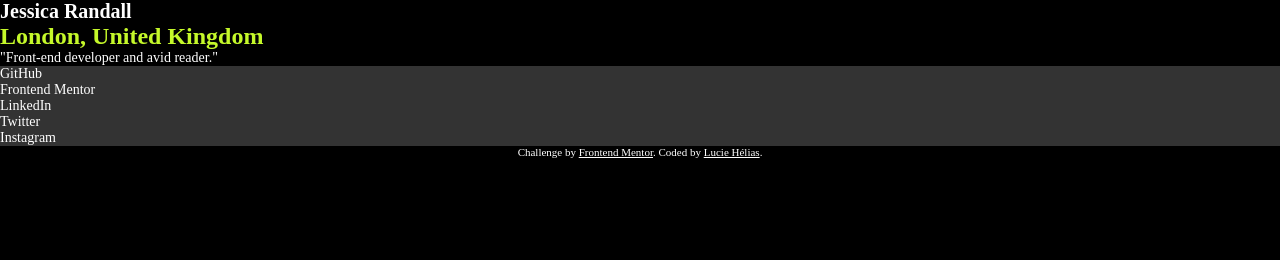
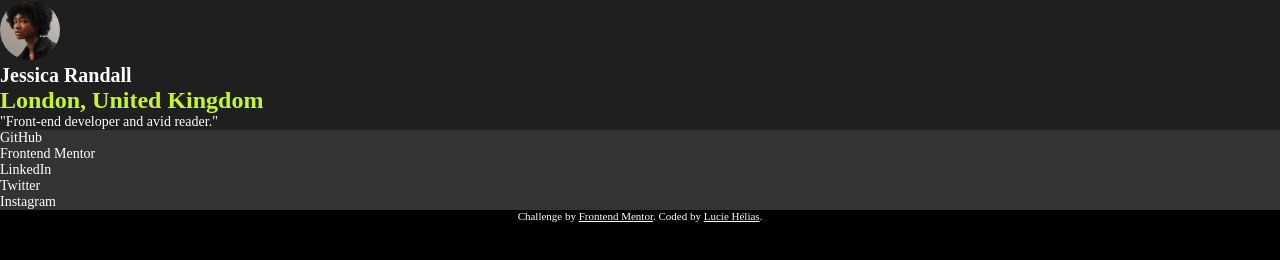
Before and after one commit to luciehelias/Project-socialProfile, a plain HTML site: page index.html in a window 1280 px wide. Drawn offline with Linux system fonts and the light colour scheme.

Commit message:
add name section

```diff
--- a/index.html
+++ b/index.html
@@ -33,8 +33,9 @@
     </style>
   </head>
   <body>
-    <section>
+    <section class="profile-card">
       <div class="presentation">
+        <img src="images/avatar-jessica.jpeg" alt="image profile jessica" />
         <h1>Jessica Randall</h1>
         <h2>London, United Kingdom</h2>
         <p>"Front-end developer and avid reader."</p>
```
